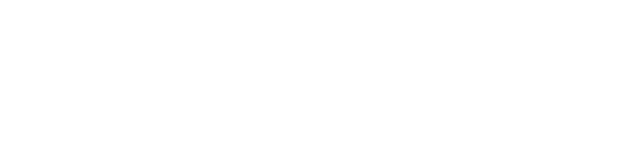
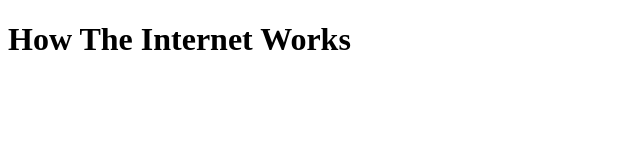
Before and after one commit to AhmedA202020/Howtheinternetworks, a plain HTML site: page docs/index.html in a window 1280 px wide. Shown: the whole page, without its empty margins (0-640 px from the left). Drawn offline with Linux system fonts and the light colour scheme.

Commit message:
task: adding text

```diff
--- a/docs/index.html
+++ b/docs/index.html
@@ -5,6 +5,6 @@
     <title>Title</title>
 </head>
 <body>
-
+<h1>How The Internet Works</h1>
 </body>
 </html>
```
